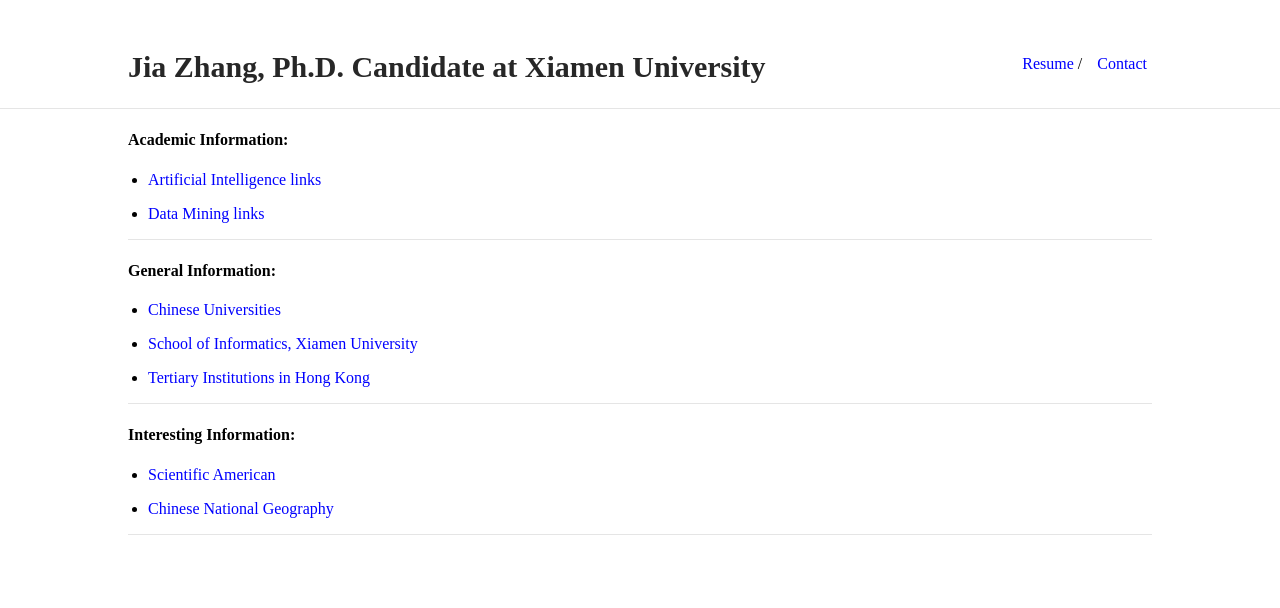
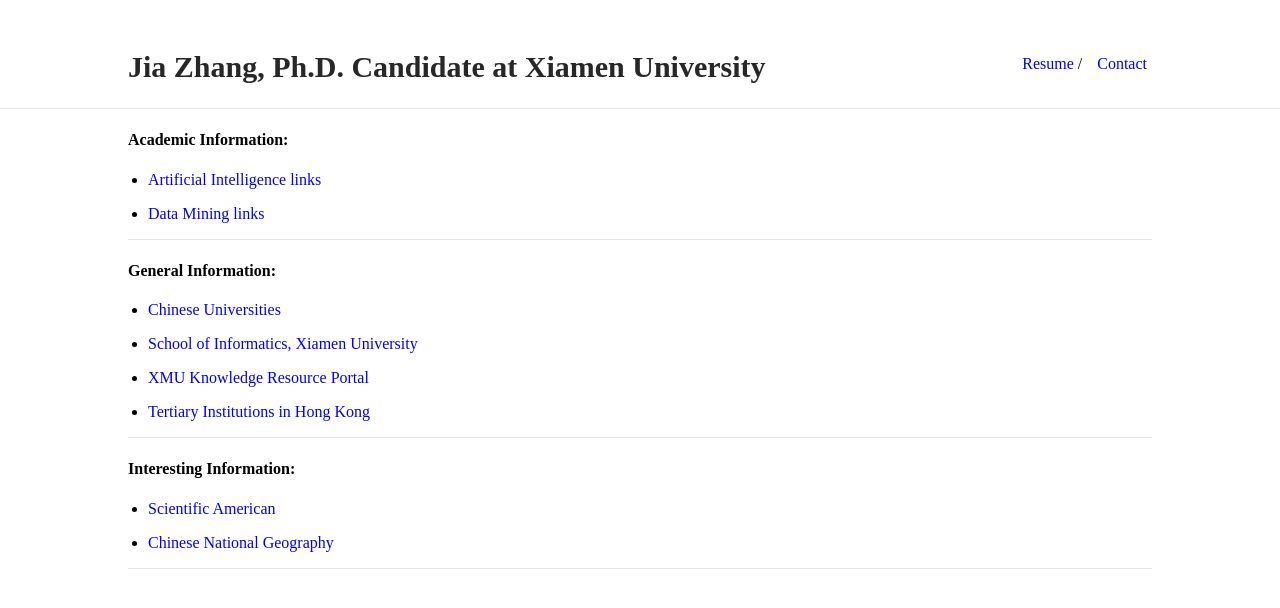
Before and after one commit to jiazhang-ml/jiazhang-ml.github.io, a Jekyll site: the page built from links.md, in a window 1280 px wide, cut to the strip 0-876 px from the top of the page. Shown: the top 608 px of the strip. Built offline with Jekyll 4.4.1, drawn with Linux system fonts in a browser that asks for light colours.

Commit message:
Update links.md

```diff
--- a/links.md
+++ b/links.md
@@ -17,6 +17,8 @@ is_contact: true
 
 * [School of Informatics, Xiamen University](https://information.xmu.edu.cn/)
 
+* [XMU Knowledge Resource Portal](https://library.xmu.edu.cn/)
+
 * [Tertiary Institutions in Hong Kong](https://www.4icu.org/hk/)
 
 ---
```
